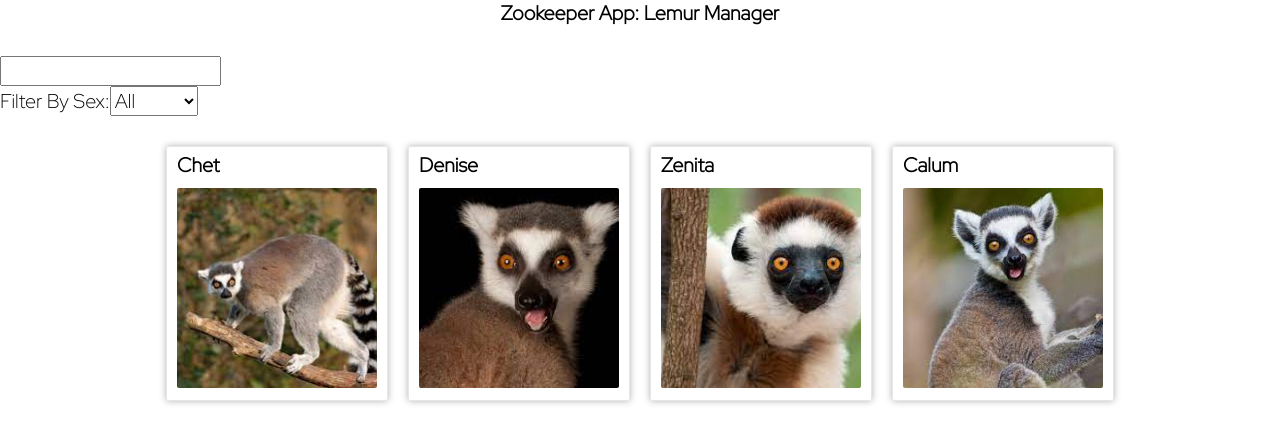
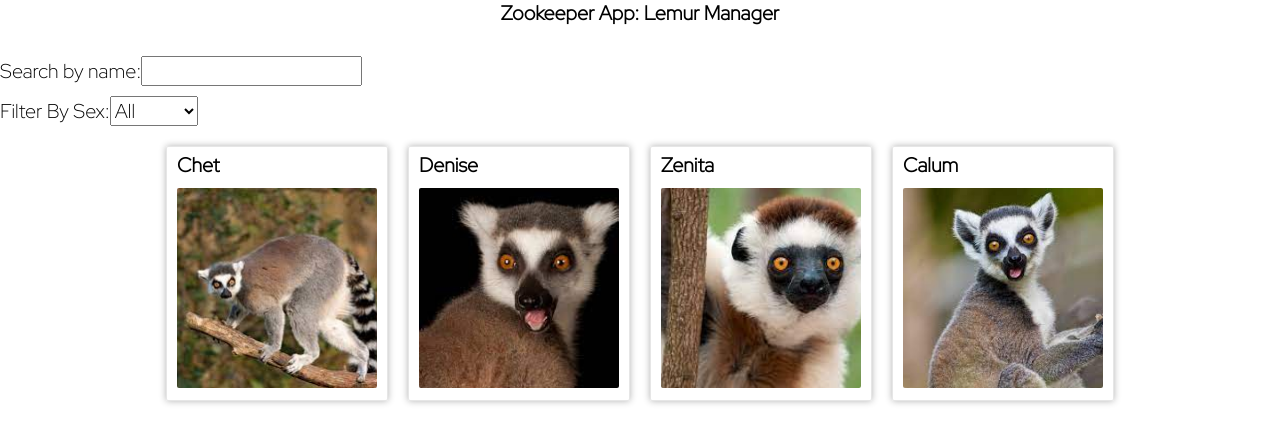
Before and after one commit to Matt-Eva/intro-to-recoil-demo, a React (Create React App) app: page / in a window 1280 px wide. Shown: the top 442 px of the page. Built offline with nearby package versions, Linux system fonts and the light colour scheme; data requests are answered from the project's data file.

Commit message:
added label l '

```diff
--- a/src/components/Search/Search.css
+++ b/src/components/Search/Search.css
@@ -0,0 +1,3 @@
+.search{
+    margin-bottom: 10px;
+}
--- a/src/components/Search/Search.js
+++ b/src/components/Search/Search.js
@@ -11,7 +11,8 @@ function Search() {
   }
 
   return (
-    <div>
+    <div className='search'>
+      <label>Search by name:</label>
       <input type='text' value={search} onChange={handleChange} />
     </div>
   )
```
